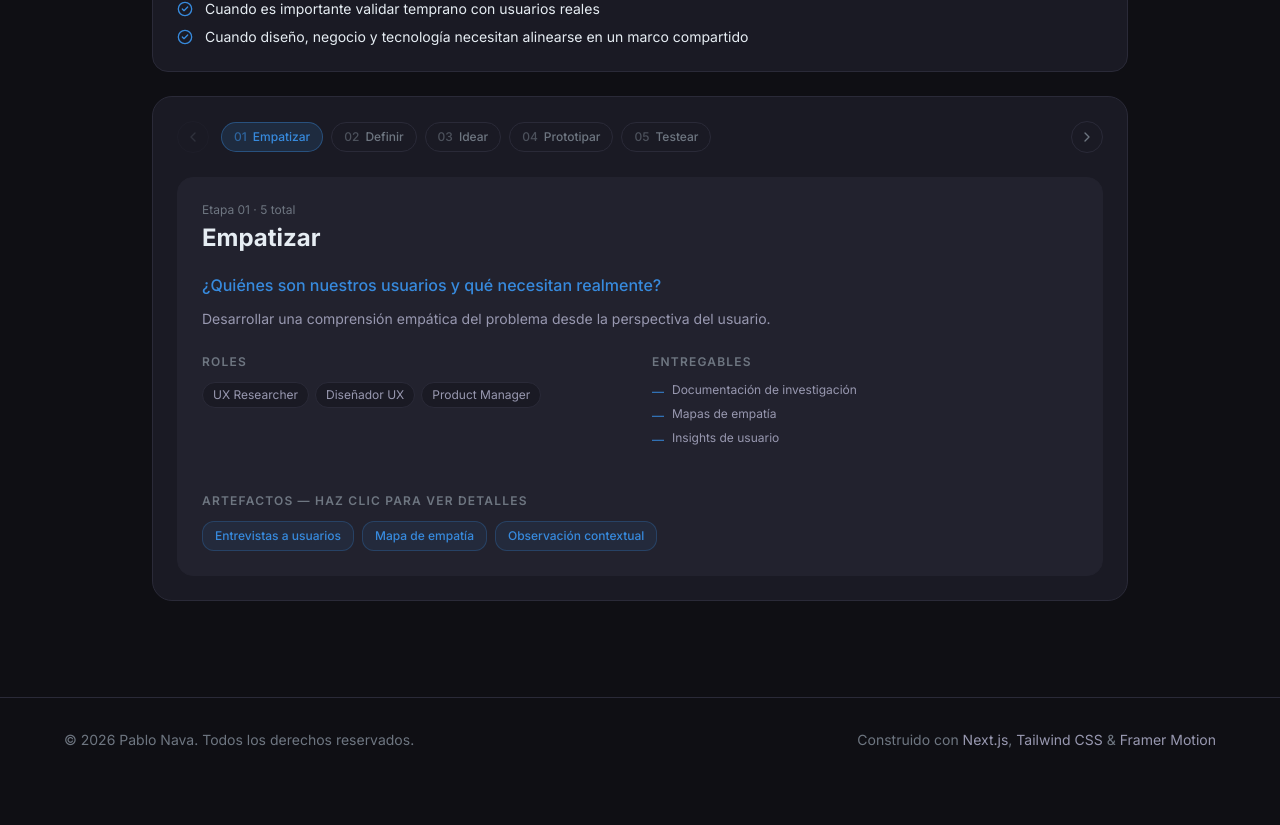
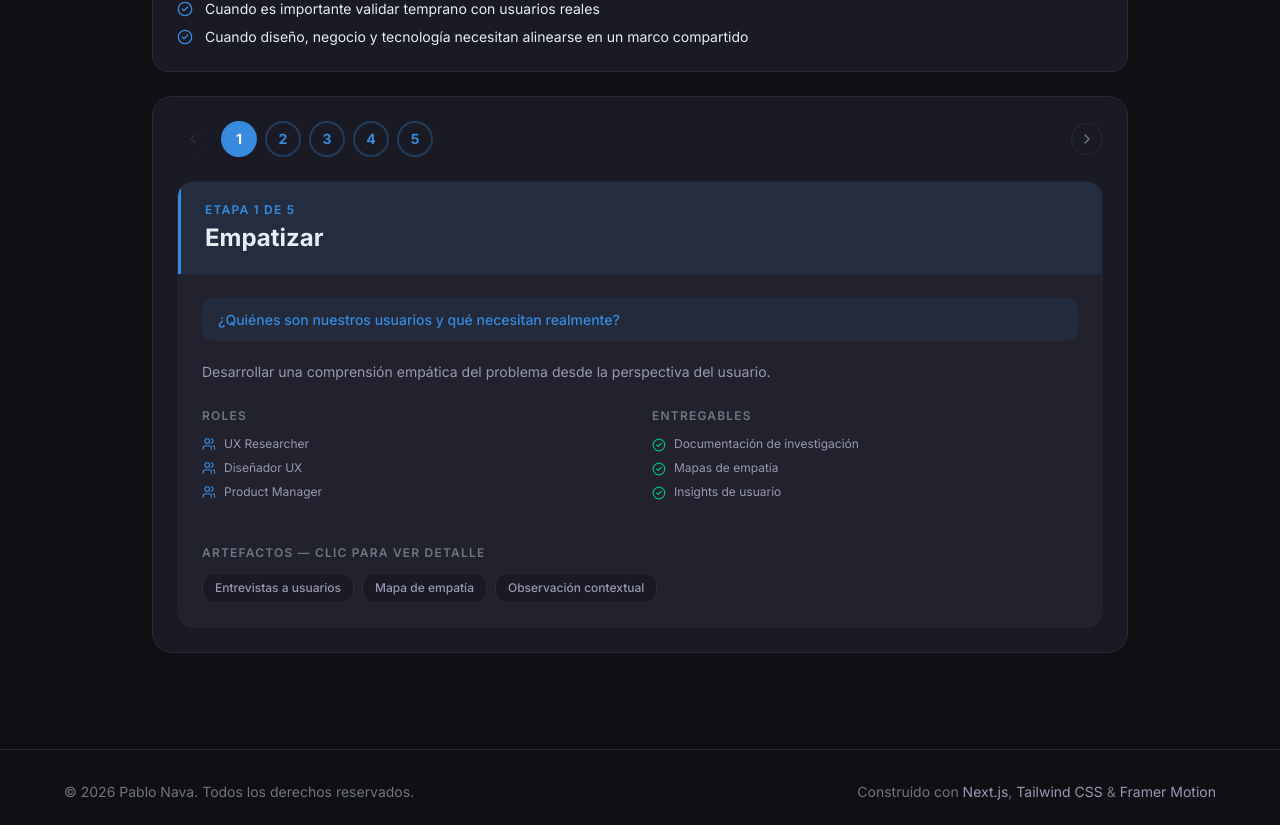
Before and after one commit to pablo-nava-heras/pablo-nava-portfolio, a Next.js app: page /metodologias in a window 1280 px wide. Shown: the part 820-1645 px from the top of the page. Before the commit the page ends 1602 px from the top, so only its background shows below. Built offline with nearby package versions, Linux system fonts and the light colour scheme.

Commit message:
Redesign Metodologias: color-coded tabs, numbered stage circles, colored stage cards

```diff
--- a/components/Metodologias.tsx
+++ b/components/Metodologias.tsx
@@ -2,8 +2,50 @@
 
 import { useState } from 'react'
 import { motion, AnimatePresence } from 'framer-motion'
-import { ChevronLeft, ChevronRight, X, CheckCircle2 } from 'lucide-react'
+import {
+  ChevronLeft, ChevronRight, X,
+  Lightbulb, Diamond, User, Layers, BarChart, Brain,
+  Users, CheckCircle2,
+} from 'lucide-react'
 import { metodologias, artifactLibrary } from '@/lib/metodologias'
+
+type LucideIcon = React.ComponentType<{ className?: string; style?: React.CSSProperties }>
+
+interface MethodMeta { color: string; Icon: LucideIcon }
+
+const METHOD_META: Record<string, MethodMeta> = {
+  'design-thinking': { color: '#378ADD', Icon: Lightbulb as LucideIcon },
+  'doble-diamante':  { color: '#8B5CF6', Icon: Diamond  as LucideIcon },
+  'ucd':             { color: '#10B981', Icon: User     as LucideIcon },
+  'cinco-planos':    { color: '#F59E0B', Icon: Layers   as LucideIcon },
+  'six-sigma':       { color: '#EF4444', Icon: BarChart as LucideIcon },
+  'bemate':          { color: '#EC4899', Icon: Brain    as LucideIcon },
+}
+
+function withAlpha(hex: string, alpha: number): string {
+  const r = parseInt(hex.slice(1, 3), 16)
+  const g = parseInt(hex.slice(3, 5), 16)
+  const b = parseInt(hex.slice(5, 7), 16)
+  return `rgba(${r}, ${g}, ${b}, ${alpha})`
+}
+
+function ArtifactChip({ name, color, onClick }: { name: string; color: string; onClick: () => void }) {
+  const [hovered, setHovered] = useState(false)
+  return (
+    <button
+      onClick={onClick}
+      onMouseEnter={() => setHovered(true)}
+      onMouseLeave={() => setHovered(false)}
+      className="px-3 py-1.5 rounded-lg text-xs font-medium border transition-all duration-150 bg-surface-secondary"
+      style={{
+        borderColor: hovered ? color : 'var(--color-border-default)',
+        color: hovered ? color : 'var(--color-on-surface-secondary)',
+      }}
+    >
+      {name}
+    </button>
+  )
+}
 
 export function Metodologias() {
   const [activeMethod, setActiveMethod] = useState(0)
@@ -11,6 +53,7 @@ export function Metodologias() {
   const [openArtifact, setOpenArtifact] = useState<string | null>(null)
 
   const method = metodologias[activeMethod]
+  const { color, Icon } = METHOD_META[method.id] ?? { color: '#378ADD', Icon: Lightbulb as LucideIcon }
   const stage = method.stages[activeStage]
   const artifact = openArtifact ? artifactLibrary[openArtifact] : null
 
@@ -25,7 +68,7 @@ export function Metodologias() {
   return (
     <main className="max-w-5xl mx-auto px-6 pt-32 pb-24">
 
-      {/* Header */}
+      {/* Hero header */}
       <motion.header
         initial={{ opacity: 0, y: 24 }}
         animate={{ opacity: 1, y: 0 }}
@@ -60,19 +103,27 @@ export function Metodologias() {
         transition={{ duration: 0.4, delay: 0.15 }}
         className="flex gap-2 overflow-x-auto scrollbar-hide pb-1 mb-12"
       >
-        {metodologias.map((m, i) => (
+        {metodologias.map((m, i) => {
+          const meta = METHOD_META[m.id]
+          if (!meta) return null
+          const { color: c, Icon: TabIcon } = meta
+          const isActive = activeMethod === i
+          return (
             <button
               key={m.id}
               onClick={() => handleMethodChange(i)}
-            className={`px-4 py-2 rounded-lg text-sm font-medium whitespace-nowrap transition-all duration-200 ${
-              activeMethod === i
-                ? 'bg-accent text-white shadow-sm'
-                : 'bg-surface-secondary border border-border-default text-on-surface-muted hover:text-on-surface hover:border-accent/30'
-            }`}
+              className="flex items-center gap-2 px-4 py-2 rounded-xl text-sm font-medium whitespace-nowrap transition-all duration-200 border"
+              style={
+                isActive
+                  ? { backgroundColor: withAlpha(c, 0.15), borderColor: c, color: c }
+                  : { backgroundColor: 'transparent', borderColor: 'var(--color-border-default)', color: 'var(--color-on-surface-muted)' }
+              }
             >
+              <TabIcon className="w-3.5 h-3.5 shrink-0" />
               {m.name}
             </button>
-        ))}
+          )
+        })}
       </motion.div>
 
       {/* Method content */}
@@ -84,6 +135,7 @@ export function Metodologias() {
           exit={{ opacity: 0, y: -12 }}
           transition={{ duration: 0.3, ease: [0.22, 1, 0.36, 1] as [number, number, number, number] }}
         >
+
           {/* Description + Objective */}
           <div className="grid grid-cols-1 md:grid-cols-2 gap-4 mb-6">
             <div className="p-6 bg-surface-secondary border border-border-default rounded-xl">
@@ -103,16 +155,13 @@ export function Metodologias() {
           {/* When to use */}
           {method.whenToUse && method.whenToUse.length > 0 && (
             <div className="mb-6 p-6 bg-surface-secondary border border-border-default rounded-xl">
-              <p className="text-xs font-semibold text-on-surface-muted tracking-widest uppercase mb-4">
+              <p className="text-xs font-semibold text-on-surface-muted tracking-widests uppercase mb-4">
                 Cuándo usar
               </p>
               <ul className="space-y-2">
                 {method.whenToUse.map((item, i) => (
                   <li key={i} className="flex items-start gap-3">
-                    <CheckCircle2
-                      className="w-4 h-4 shrink-0 mt-0.5"
-                      style={{ color: '#378ADD' }}
-                    />
+                    <CheckCircle2 className="w-4 h-4 shrink-0 mt-0.5" style={{ color }} />
                     <span className="text-on-surface text-sm">{item}</span>
                   </li>
                 ))}
@@ -120,70 +169,92 @@ export function Metodologias() {
             </div>
           )}
 
-          {/* Stages */}
+          {/* Stages panel */}
           <div className="p-6 bg-surface-secondary border border-border-default rounded-2xl">
-            {/* Stage pills + prev/next */}
+
+            {/* Stage navigation — numbered circles */}
             <div className="flex items-center gap-3 mb-6">
               <button
                 onClick={goPrev}
                 disabled={activeStage === 0}
-                className="w-8 h-8 rounded-full border border-border-default flex items-center justify-center text-on-surface-muted hover:text-on-surface hover:border-accent/40 disabled:opacity-25 disabled:cursor-not-allowed transition-all shrink-0"
+                className="w-8 h-8 rounded-full border border-border-default flex items-center justify-center text-on-surface-muted hover:text-on-surface disabled:opacity-25 disabled:cursor-not-allowed transition-all shrink-0"
               >
                 <ChevronLeft className="w-4 h-4" />
               </button>
 
               <div className="flex gap-2 overflow-x-auto scrollbar-hide flex-1">
-                {method.stages.map((s, i) => (
+                {method.stages.map((s, i) => {
+                  const isActive = activeStage === i
+                  return (
                     <button
                       key={s.name}
                       onClick={() => setActiveStage(i)}
-                    className={`flex items-center gap-1.5 px-3 py-1.5 rounded-full text-xs font-medium whitespace-nowrap transition-all ${
-                      activeStage === i
-                        ? 'bg-accent/15 text-accent border border-accent/40'
-                        : 'border border-border-default text-on-surface-muted hover:text-on-surface hover:border-accent/20'
-                    }`}
+                      title={s.name}
+                      className="w-9 h-9 rounded-full flex items-center justify-center text-sm font-bold shrink-0 border-2 transition-all duration-200"
+                      style={
+                        isActive
+                          ? { backgroundColor: color, borderColor: color, color: '#ffffff' }
+                          : { backgroundColor: 'transparent', borderColor: withAlpha(color, 0.30), color: color }
+                      }
                     >
-                    <span className="font-mono opacity-60">{String(i + 1).padStart(2, '0')}</span>
-                    {s.name}
+                      {i + 1}
                     </button>
-                ))}
+                  )
+                })}
               </div>
 
               <button
                 onClick={goNext}
                 disabled={activeStage === method.stages.length - 1}
-                className="w-8 h-8 rounded-full border border-border-default flex items-center justify-center text-on-surface-muted hover:text-on-surface hover:border-accent/40 disabled:opacity-25 disabled:cursor-not-allowed transition-all shrink-0"
+                className="w-8 h-8 rounded-full border border-border-default flex items-center justify-center text-on-surface-muted hover:text-on-surface disabled:opacity-25 disabled:cursor-not-allowed transition-all shrink-0"
               >
                 <ChevronRight className="w-4 h-4" />
               </button>
             </div>
 
-            {/* Stage detail */}
+            {/* Stage card */}
             <AnimatePresence mode="wait">
               <motion.div
-                key={`${method.id}-stage-${activeStage}`}
+                key={`${method.id}-${activeStage}`}
                 initial={{ opacity: 0, x: 16 }}
                 animate={{ opacity: 1, x: 0 }}
                 exit={{ opacity: 0, x: -16 }}
                 transition={{ duration: 0.22 }}
-                className="bg-surface-tertiary border border-border-subtle rounded-xl p-6"
+                className="rounded-xl overflow-hidden border border-border-subtle bg-surface-tertiary"
               >
-                {/* Stage header */}
-                <div className="mb-5">
-                  <p className="text-xs font-mono text-on-surface-muted mb-1">
-                    Etapa {String(activeStage + 1).padStart(2, '0')} · {method.stages.length} total
+                {/* Colored header */}
+                <div
+                  className="px-6 py-5"
+                  style={{
+                    backgroundColor: withAlpha(color, 0.10),
+                    borderLeft: `3px solid ${color}`,
+                  }}
+                >
+                  <p
+                    className="text-xs font-semibold tracking-widest uppercase mb-1"
+                    style={{ color }}
+                  >
+                    Etapa {activeStage + 1} de {method.stages.length}
                   </p>
                   <h3 className="text-2xl font-bold text-on-surface">{stage.name}</h3>
                 </div>
 
+                <div className="p-6">
+                  {/* Question box */}
                   {stage.question && (
-                  <p className="text-accent font-medium mb-3 leading-snug">
+                    <div
+                      className="rounded-lg px-4 py-3 mb-5"
+                      style={{ backgroundColor: withAlpha(color, 0.08) }}
+                    >
+                      <p className="text-sm font-medium leading-snug" style={{ color }}>
                         {stage.question}
                       </p>
+                    </div>
                   )}
 
+                  {/* Objective */}
                   {stage.objective && (
-                  <p className="text-on-surface-secondary text-sm mb-6 leading-relaxed">
+                    <p className="text-on-surface-secondary text-sm leading-relaxed mb-6">
                       {stage.objective}
                     </p>
                   )}
@@ -195,14 +266,12 @@ export function Metodologias() {
                         <p className="text-xs font-semibold text-on-surface-muted tracking-widest uppercase mb-3">
                           Roles
                         </p>
-                      <div className="flex flex-wrap gap-1.5">
+                        <div className="space-y-2">
                           {stage.roles.map((role) => (
-                          <span
-                            key={role}
-                            className="px-2.5 py-1 bg-surface-secondary border border-border-default rounded-full text-xs text-on-surface-secondary"
-                          >
-                            {role}
-                          </span>
+                            <div key={role} className="flex items-center gap-2">
+                              <Users className="w-3.5 h-3.5 shrink-0" style={{ color }} />
+                              <span className="text-xs text-on-surface-secondary">{role}</span>
+                            </div>
                           ))}
                         </div>
                       </div>
@@ -214,14 +283,14 @@ export function Metodologias() {
                         <p className="text-xs font-semibold text-on-surface-muted tracking-widest uppercase mb-3">
                           Entregables
                         </p>
-                      <ul className="space-y-1.5">
+                        <div className="space-y-2">
                           {stage.deliverables.map((d) => (
-                          <li key={d} className="flex items-start gap-2 text-xs text-on-surface-secondary">
-                            <span className="text-accent mt-0.5 shrink-0">—</span>
-                            {d}
-                          </li>
+                            <div key={d} className="flex items-start gap-2">
+                              <CheckCircle2 className="w-3.5 h-3.5 shrink-0 mt-0.5 text-emerald-500" />
+                              <span className="text-xs text-on-surface-secondary">{d}</span>
+                            </div>
                           ))}
-                      </ul>
+                        </div>
                       </div>
                     )}
                   </div>
@@ -230,45 +299,32 @@ export function Metodologias() {
                   {stage.artifacts.length > 0 && (
                     <div className="pt-5 border-t border-border-subtle">
                       <p className="text-xs font-semibold text-on-surface-muted tracking-widest uppercase mb-3">
-                      Artefactos — haz clic para ver detalles
+                        Artefactos — clic para ver detalle
                       </p>
                       <div className="flex flex-wrap gap-2">
                         {stage.artifacts.map((name) => (
-                        <button
+                          <ArtifactChip
                             key={name}
+                            name={name}
+                            color={color}
                             onClick={() => setOpenArtifact(name)}
-                          className="px-3 py-1.5 rounded-lg text-xs font-medium border transition-all"
-                          style={{
-                            backgroundColor: 'rgba(55,138,221,0.08)',
-                            borderColor: 'rgba(55,138,221,0.25)',
-                            color: '#378ADD',
-                          }}
-                          onMouseEnter={(e) => {
-                            e.currentTarget.style.backgroundColor = 'rgba(55,138,221,0.16)'
-                            e.currentTarget.style.borderColor = 'rgba(55,138,221,0.45)'
-                          }}
-                          onMouseLeave={(e) => {
-                            e.currentTarget.style.backgroundColor = 'rgba(55,138,221,0.08)'
-                            e.currentTarget.style.borderColor = 'rgba(55,138,221,0.25)'
-                          }}
-                        >
-                          {name}
-                        </button>
+                          />
                         ))}
                       </div>
                     </div>
                   )}
+                </div>
               </motion.div>
             </AnimatePresence>
           </div>
+
         </motion.div>
       </AnimatePresence>
 
-      {/* Artifact Modal */}
+      {/* Artifact modal */}
       <AnimatePresence>
         {openArtifact && artifact && (
           <>
-            {/* Backdrop */}
             <motion.div
               initial={{ opacity: 0 }}
               animate={{ opacity: 1 }}
@@ -277,8 +333,6 @@ export function Metodologias() {
               className="fixed inset-0 bg-black/60 backdrop-blur-sm z-50"
               onClick={() => setOpenArtifact(null)}
             />
-
-            {/* Modal */}
             <motion.div
               initial={{ opacity: 0, scale: 0.96, y: 16 }}
               animate={{ opacity: 1, scale: 1, y: 0 }}
@@ -287,19 +341,17 @@ export function Metodologias() {
               className="fixed left-1/2 top-1/2 -translate-x-1/2 -translate-y-1/2 z-50 w-[calc(100vw-2rem)] max-w-lg"
             >
               <div className="bg-surface-secondary border border-border-default rounded-2xl p-8 shadow-2xl">
-                {/* Header */}
                 <div className="flex items-start justify-between mb-6">
                   <h3 className="text-lg font-bold text-on-surface pr-4 leading-snug">
                     {artifact.name}
                   </h3>
                   <button
                     onClick={() => setOpenArtifact(null)}
-                    className="w-8 h-8 rounded-full border border-border-default flex items-center justify-center text-on-surface-muted hover:text-on-surface hover:border-accent/40 transition-all shrink-0"
+                    className="w-8 h-8 rounded-full border border-border-default flex items-center justify-center text-on-surface-muted hover:text-on-surface transition-all shrink-0"
                   >
                     <X className="w-4 h-4" />
                   </button>
                 </div>
-
                 <div className="space-y-5">
                   <div>
                     <p className="text-xs font-semibold text-on-surface-muted tracking-widest uppercase mb-2">
@@ -325,6 +377,7 @@ export function Metodologias() {
           </>
         )}
       </AnimatePresence>
+
     </main>
   )
 }
```
Lines whose indentation alone changed are shown as unchanged.
